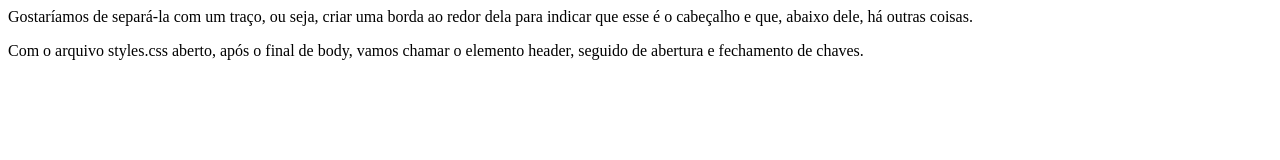
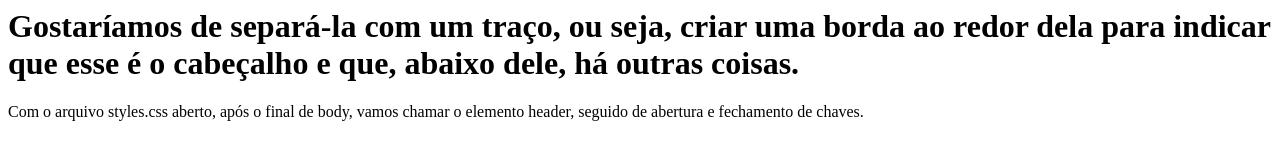
Before and after one commit to lia-violetta/projeto-2024, a plain HTML site: page index.html in a window 1280 px wide. Drawn offline with Linux system fonts and the light colour scheme.

Commit message:
tag p -> h1

```diff
--- a/index.html
+++ b/index.html
@@ -1,4 +1,4 @@
-<p>Gostaríamos de separá-la com um traço, ou seja, criar uma borda ao redor dela para indicar que esse é o cabeçalho e que, abaixo dele, há outras coisas.</p>
+<h1>Gostaríamos de separá-la com um traço, ou seja, criar uma borda ao redor dela para indicar que esse é o cabeçalho e que, abaixo dele, há outras coisas.</h1>
 
 
 
```
